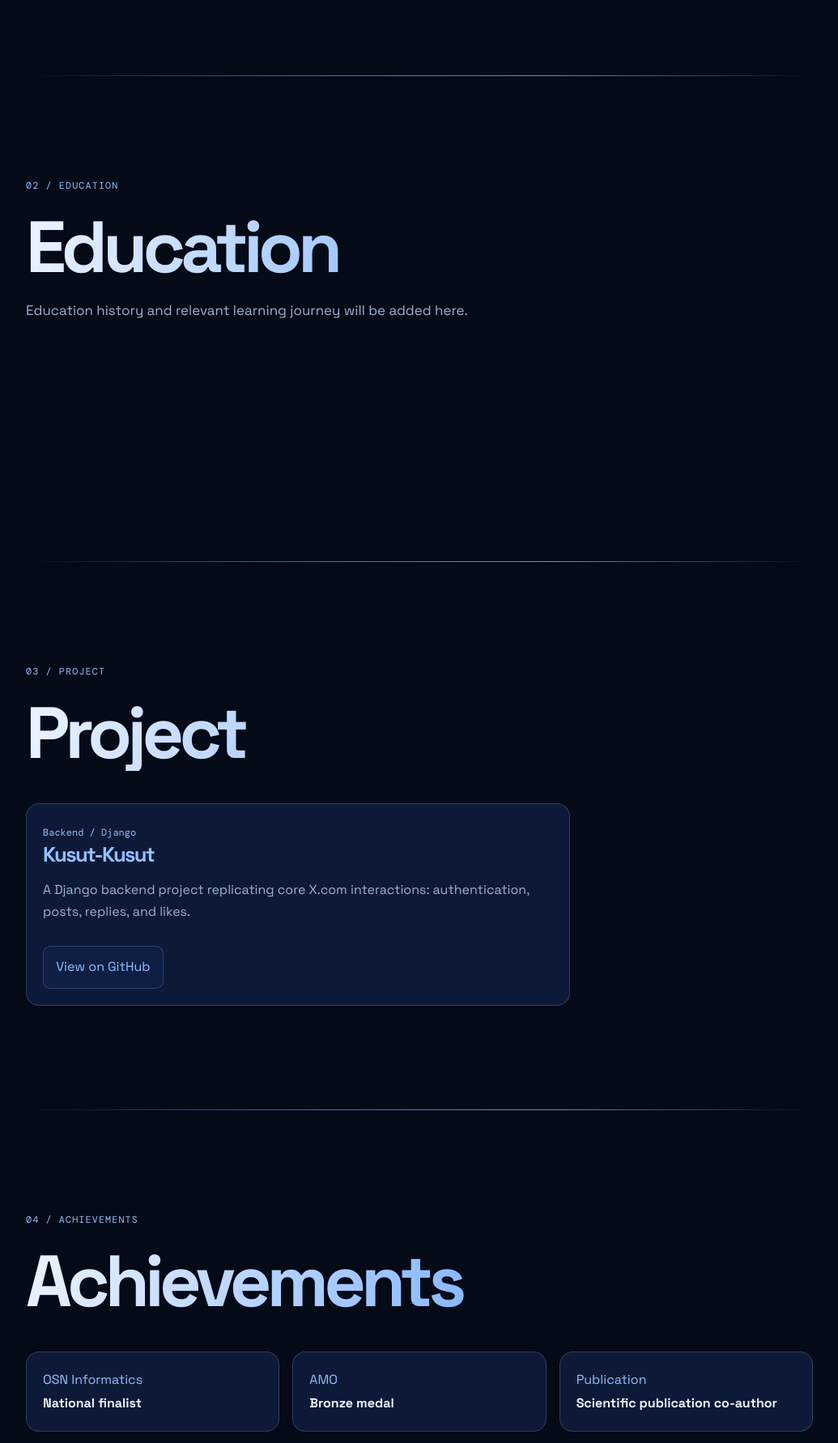
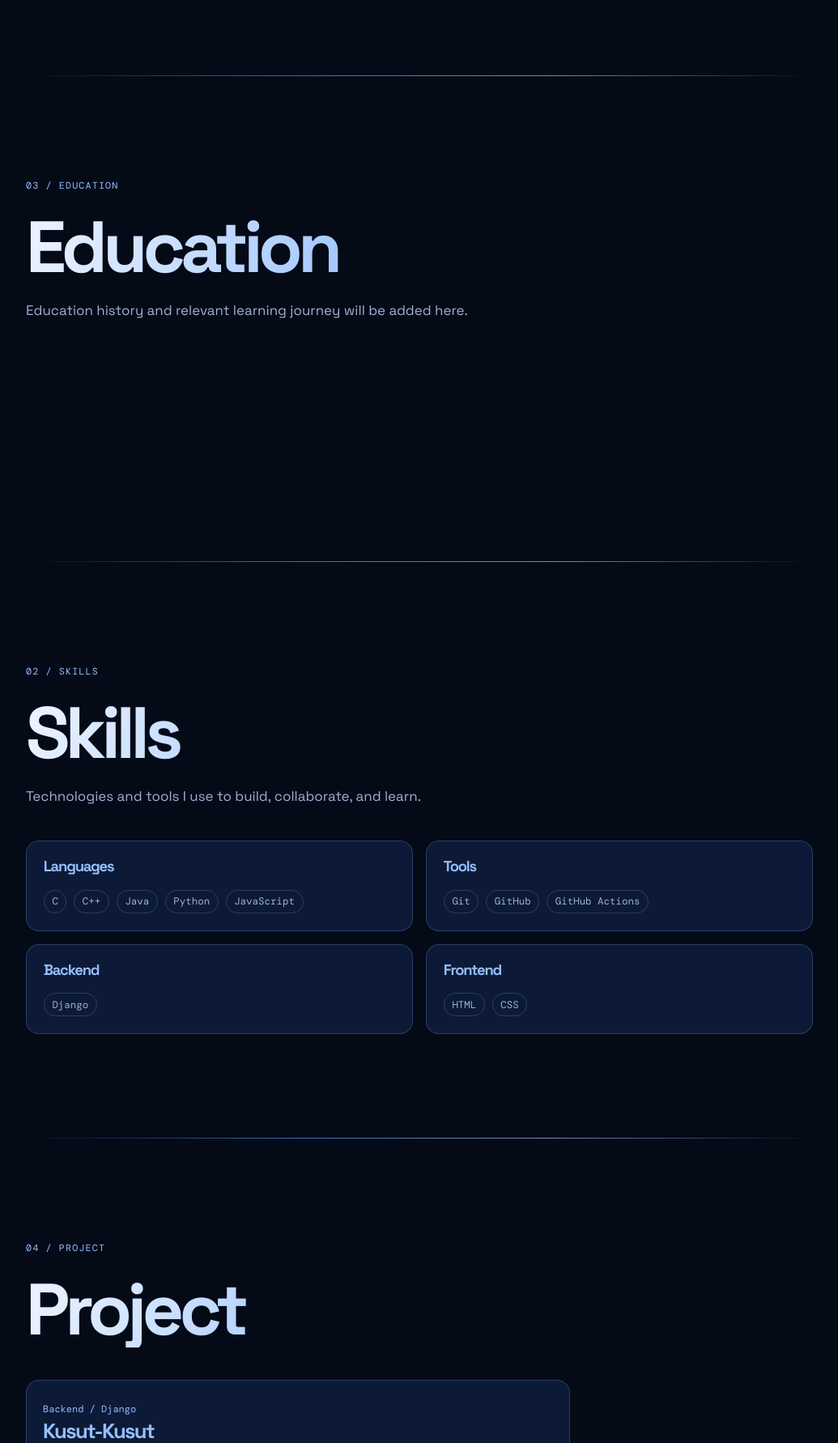
Before and after one commit to MaxKwen/MaxPorto, a Django app: page / in a window 1280 px wide. Shown: the part 1360-3142 px from the top of the page at 81% size, without its empty margins (122-1157 px from the left). Run offline with Django 5.2, Linux system fonts and the light colour scheme.

Commit message:
feat: add portfolio skills section

```diff
--- a/portofolio/views.py
+++ b/portofolio/views.py
@@ -11,6 +11,8 @@ COPY = {
         "intro": "Exploring thoughtful solutions at the intersection of data, security, and technology.",
         "experience": "Experience",
         "experience_text": "Organization, internship, and committee experience will be added here.",
+        "skills": "Skills",
+        "skills_text": "Technologies and tools I use to build, collaborate, and learn.",
         "education": "Education",
         "education_text": "Education history and relevant learning journey will be added here.",
         "project": "Project",
@@ -30,6 +32,8 @@ COPY = {
         "intro": "Mengeksplorasi solusi yang terarah di persimpangan data, keamanan, dan teknologi.",
         "experience": "Pengalaman",
         "experience_text": "Pengalaman organisasi, magang, dan kepanitiaan akan ditambahkan di sini.",
+        "skills": "Keahlian",
+        "skills_text": "Teknologi dan tools yang saya gunakan untuk membangun, berkolaborasi, dan belajar.",
         "education": "Pendidikan",
         "education_text": "Riwayat pendidikan dan perjalanan belajar akan ditambahkan di sini.",
         "project": "Proyek",
--- a/static/css/style.css
+++ b/static/css/style.css
@@ -316,6 +316,41 @@ h3 {
 .card-grid strong {
   color: var(--text);
 }
+
+.skills-grid {
+  display: grid;
+  grid-template-columns: repeat(2, minmax(0, 1fr));
+  gap: 1rem;
+  margin-top: 2.5rem;
+}
+
+.skill-group {
+  padding: 1.3rem;
+  border: 1px solid var(--line);
+  border-radius: 1rem;
+  background: var(--surface);
+}
+
+.skill-group h3 {
+  color: var(--bright);
+  font-size: 1.15rem;
+}
+
+.skill-tags {
+  display: flex;
+  flex-wrap: wrap;
+  gap: 0.55rem;
+  margin-top: 1.2rem;
+}
+
+.skill-tags span {
+  padding: 0.35rem 0.6rem;
+  border: 1px solid var(--line);
+  border-radius: 999px;
+  color: var(--muted);
+  font-family: var(--mono);
+  font-size: 0.78rem;
+}
 .project-card {
   max-width: 42rem;
   margin-top: 2.5rem;
@@ -350,6 +385,10 @@ h3 {
   .card-grid {
     grid-template-columns: 1fr;
   }
+
+  .skills-grid {
+    grid-template-columns: 1fr;
+  }
   .section {
     min-height: auto;
   }
--- a/templates/index.html
+++ b/templates/index.html
@@ -23,6 +23,7 @@
       <a class="brand" href="#home">MaxKwen</a>
       <nav aria-label="Primary navigation">
         <a href="#experience">{{ copy.experience }}</a
+        ><a href="#skills">{{ copy.skills }}</a
         ><a href="#education">{{ copy.education }}</a
         ><a href="#projects">{{ copy.project }}</a
         ><a href="#achievements">{{ copy.achievements }}</a
@@ -95,12 +96,23 @@
         </div>
       </section>
       <section class="section" id="education">
-        <p class="eyebrow">02 / {{ copy.education }}</p>
+        <p class="eyebrow">03 / {{ copy.education }}</p>
         <h2>{{ copy.education }}</h2>
         <p class="section-lead">{{ copy.education_text }}</p>
       </section>
+      <section class="section" id="skills">
+        <p class="eyebrow">02 / {{ copy.skills }}</p>
+        <h2>{{ copy.skills }}</h2>
+        <p class="section-lead">{{ copy.skills_text }}</p>
+        <div class="skills-grid">
+          <article class="skill-group"><h3>Languages</h3><div class="skill-tags"><span>C</span><span>C++</span><span>Java</span><span>Python</span><span>JavaScript</span></div></article>
+          <article class="skill-group"><h3>Tools</h3><div class="skill-tags"><span>Git</span><span>GitHub</span><span>GitHub Actions</span></div></article>
+          <article class="skill-group"><h3>Backend</h3><div class="skill-tags"><span>Django</span></div></article>
+          <article class="skill-group"><h3>Frontend</h3><div class="skill-tags"><span>HTML</span><span>CSS</span></div></article>
+        </div>
+      </section>
       <section class="section" id="projects">
-        <p class="eyebrow">03 / {{ copy.project }}</p>
+        <p class="eyebrow">04 / {{ copy.project }}</p>
         <h2>{{ copy.project }}</h2>
         <article class="project-card">
           <span>Backend / Django</span>
@@ -115,7 +127,7 @@
         </article>
       </section>
       <section class="section" id="achievements">
-        <p class="eyebrow">04 / {{ copy.achievements }}</p>
+        <p class="eyebrow">05 / {{ copy.achievements }}</p>
         <h2>{{ copy.achievements }}</h2>
         <div class="card-grid">
           <article>
@@ -128,7 +140,7 @@
         </div>
       </section>
       <section class="section" id="contact">
-        <p class="eyebrow">05 / Contact</p>
+        <p class="eyebrow">06 / Contact</p>
         <h2>{{ copy.contact }}</h2>
         <p class="section-lead">{{ copy.contact_text }}</p>
         <div class="hero-links">
```
